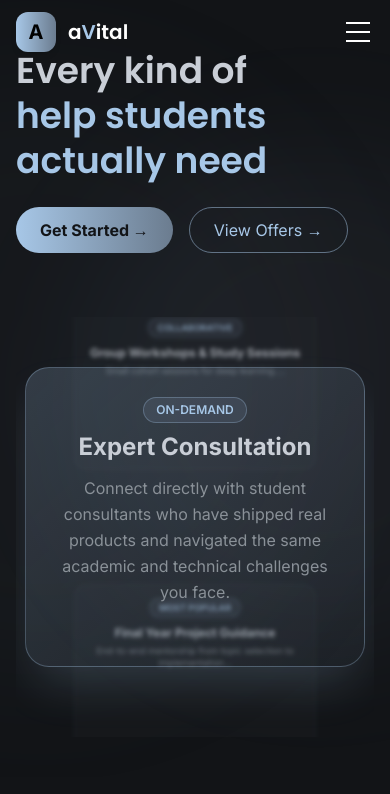
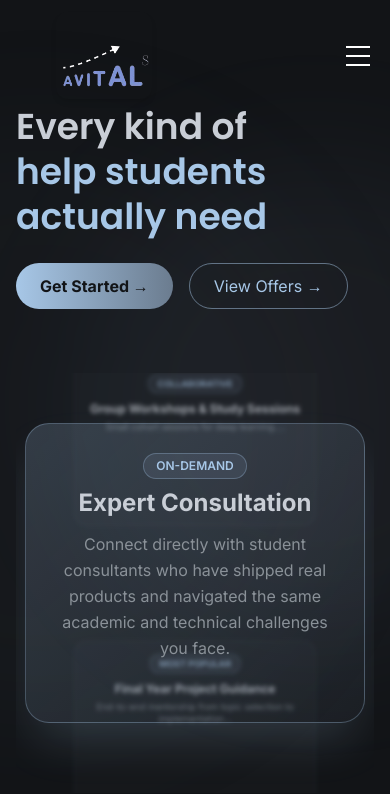
Before and after one commit to abraham-heuy/avital, a React (Vite) app: page /main in a window 390 px wide. Shown: the top 794 px of the page. Built offline with nearby package versions, Linux system fonts and the light colour scheme.

Commit message:
add new logo

```diff
--- a/src/components/Footer.tsx
+++ b/src/components/Footer.tsx
@@ -1,5 +1,6 @@
 import { motion } from 'framer-motion'
 import { useNavigate } from 'react-router-dom'
+import logo from '../assets/logo.png'
 
 export const Footer = () => {
   const navigate = useNavigate()
@@ -29,7 +30,6 @@ export const Footer = () => {
     <footer className="relative bg-rb-black border-t border-rb-silver/10 overflow-hidden">
       {/* Background - matching other components (grid overlay + blobs) */}
       <div className="absolute inset-0 pointer-events-none">
-        {/* Slow-drifting blobs */}
         <motion.div
           className="absolute w-[400px] h-[400px] rounded-full bg-rb-blue/5 blur-3xl"
           animate={{ x: [0, 30, 0], y: [0, -20, 0] }}
@@ -48,7 +48,6 @@ export const Footer = () => {
           transition={{ duration: 14, repeat: Infinity, ease: 'linear' }}
           style={{ left: '40%', top: '50%' }}
         />
-        {/* Subtle grid overlay - matching all other sections */}
         <div
           className="absolute inset-0 opacity-[0.025]"
           style={{
@@ -60,24 +59,21 @@ export const Footer = () => {
       </div>
 
       <div className="relative z-10 container mx-auto px-4 py-12 md:py-16">
-
         {/* Main Footer Grid - Mobile first */}
         <div className="grid grid-cols-1 sm:grid-cols-2 lg:grid-cols-4 gap-8 md:gap-12">
-
           {/* Brand Column */}
-          <div className="text-center sm:text-left">
+          <div className="text-center sm:text-left -translate-y-11">
   <div
     onClick={navigateToMain}
-              className="flex items-center justify-center sm:justify-start gap-2 mb-4 cursor-pointer group"
+    className="flex items-center justify-center sm:justify-start gap-2 cursor-pointer group"
   >
-              <div className="w-8 h-8 rounded-lg bg-gradient-to-r from-rb-blue to-rb-steel flex items-center justify-center group-hover:shadow-glow transition-all duration-300">
-                <span className="text-rb-black font-bold text-sm">A</span>
+    <img
+      src={logo}
+      alt="Avital Logo"
+      className="w-24 h-24 rounded-lg object-cover group-hover:shadow-glow transition-all duration-300"
+    />
   </div>
-              <span className="text-xl font-display font-bold text-rb-silver group-hover:text-rb-blue transition-colors">
-                a<span className="text-rb-blue">V</span>ital
-              </span>
-            </div>
-            <p className="text-rb-gray text-sm leading-relaxed">
+  <p className="text-rb-gray text-sm leading-relaxed mt-2">
     Student tech consultation for complex projects. Connecting ambitious students with experienced consultants.
   </p>
   <div className="flex justify-center sm:justify-start gap-4 mt-4">
@@ -104,7 +100,7 @@ export const Footer = () => {
             </ul>
           </div>
 
-          {/* Blog & Resources Column - Blog navigates to /blogs */}
+          {/* Blog & Resources Column */}
           <div className="text-center sm:text-left">
             <h4 className="text-rb-silver font-semibold text-base mb-4">Blog & Resources</h4>
             <ul className="space-y-2">
--- a/src/components/Hero.tsx
+++ b/src/components/Hero.tsx
@@ -92,7 +92,7 @@ export const Hero = () => {
   initial={{ opacity: 0, y: 30 }}
   animate={headerInView ? { opacity: 1, y: 0 } : {}}
   transition={{ duration: 0.7 }}
-              className="text-4xl sm:text-5xl lg:text-6xl font-display font-bold leading-tight -mt-4"
+  className="text-4xl sm:text-5xl lg:text-6xl font-display font-bold leading-tight mt-10"  // Added mt-6 to move the text down
 >
   <span className="text-rb-silver">Every kind of</span><br />
   <span className="text-rb-blue">help students actually need</span>
--- a/src/components/Navigation.tsx
+++ b/src/components/Navigation.tsx
@@ -1,6 +1,7 @@
 import { useState, useEffect } from 'react'
 import { motion, AnimatePresence } from 'framer-motion'
 import { useNavigate } from 'react-router-dom'
+import logo from '../assets/logo.png'
 
 interface MegaMenuItem {
     title: string
@@ -96,16 +97,15 @@ export const Navigation = () => {
                         <motion.div
     initial={{ opacity: 0, x: -20 }}
     animate={{ opacity: 1, x: 0 }}
-                            className="flex items-center gap-3 cursor-pointer group"
+    className="flex items-center gap-3 cursor-pointer group ml-10"
     onClick={() => navigate('/main')}
 >
-                            <div className="w-10 h-10 rounded-xl bg-gradient-to-r from-rb-blue to-rb-steel flex items-center justify-center shadow-md group-hover:shadow-glow transition-all duration-300">
-                                <span className="text-black font-bold text-xl">A</span>
-                            </div>
-                            <div>
-                                <span className="text-xl font-display font-bold text-white">
-                                    a<span className="text-rb-blue">V</span>ital
-                                </span>
+    <div className="w-24 h-34 rounded-xl overflow-hidden shadow-md group-hover:shadow-glow transition-all duration-300">
+        <img
+            src={logo}
+            alt="Avital Logo"
+            className="w-full h-full object-cover"
+        />
     </div>
 </motion.div>
 
--- a/src/components/Services.tsx
+++ b/src/components/Services.tsx
@@ -157,7 +157,7 @@ const FlipCard = ({ service, index, inView }: { service: typeof services[0], ind
         <div
           style={{ backfaceVisibility: 'hidden' }}
           className={`
-            absolute inset-0 rounded-2xl p-6 flex flex-col justify-between
+            absolute inset-0 rounded-2xl p-10 flex flex-col justify-between
             bg-gradient-to-br ${service.accent}
             bg-rb-dark/40 backdrop-blur-md
             border ${service.border}
```
Also changed, not shown: src/assets/logo.jpg (deleted), src/assets/logo.png (added). Lines whose indentation alone changed are shown as unchanged.
